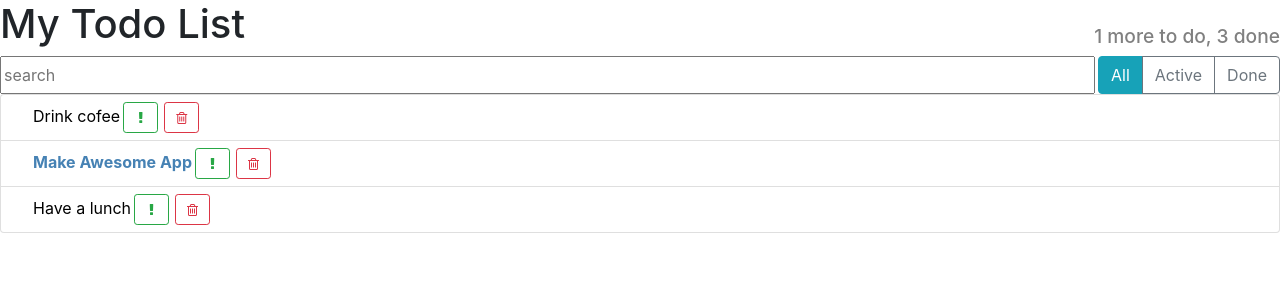
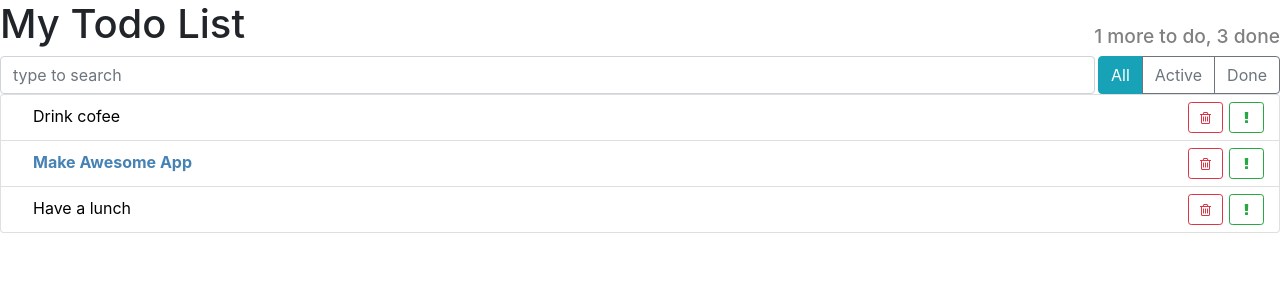
Before and after one commit to Bodal-Andrey/ToDo, a React (Create React App) app: page / in a window 1280 px wide. Shown: the top 300 px of the page. Built offline with nearby package versions, Linux system fonts and the light colour scheme.

Commit message:
Добавит некоторым тегам необходимые классы

```diff
--- a/src/components/search-panel/search-panel.jsx
+++ b/src/components/search-panel/search-panel.jsx
@@ -3,7 +3,7 @@ import "./search-panel.css";
 
 const SearchPanel = () => {
     return (
-      <input className="search-input" placeholder="search" />
+      <input type="text" className="form-control search-input" placeholder="type to search" />
     );
 };
 
--- a/src/components/todo-list-item/todo-list-item.jsx
+++ b/src/components/todo-list-item/todo-list-item.jsx
@@ -13,10 +13,10 @@ class TodoListItem extends React.Component {
   return (
     <span className="todo-list-item">
       <span className="todo-list-item-label" style={style}>{label}</span>
-      <button type="button" className="btn btn-outline-success btn-sm">
+      <button type="button" className="btn btn-outline-success btn-sm float-right">
         <i className="fa fa-exclamation" />
       </button>
-      <button type="button" className="btn btn-outline-danger btn-sm">
+      <button type="button" className="btn btn-outline-danger btn-sm float-right">
         <i className="fa fa-trash-o" />
       </button>
     </span>
--- a/src/components/todo-list/todo-list.jsx
+++ b/src/components/todo-list/todo-list.jsx
@@ -3,9 +3,9 @@ import TodoListItem from "../todo-list-item/todo-list-item.jsx";
 import "./todo-list.css";
 
 const TodoList = (props) => {
-  const {todos: item} = props;
+  const {todos} = props;
 
-  const elements = item.map((item) => {
+  const elements = todos.map((item) => {
     const {id, ...itemProps} = item;
     return (
       <li key={id} className="list-group-item">
```
